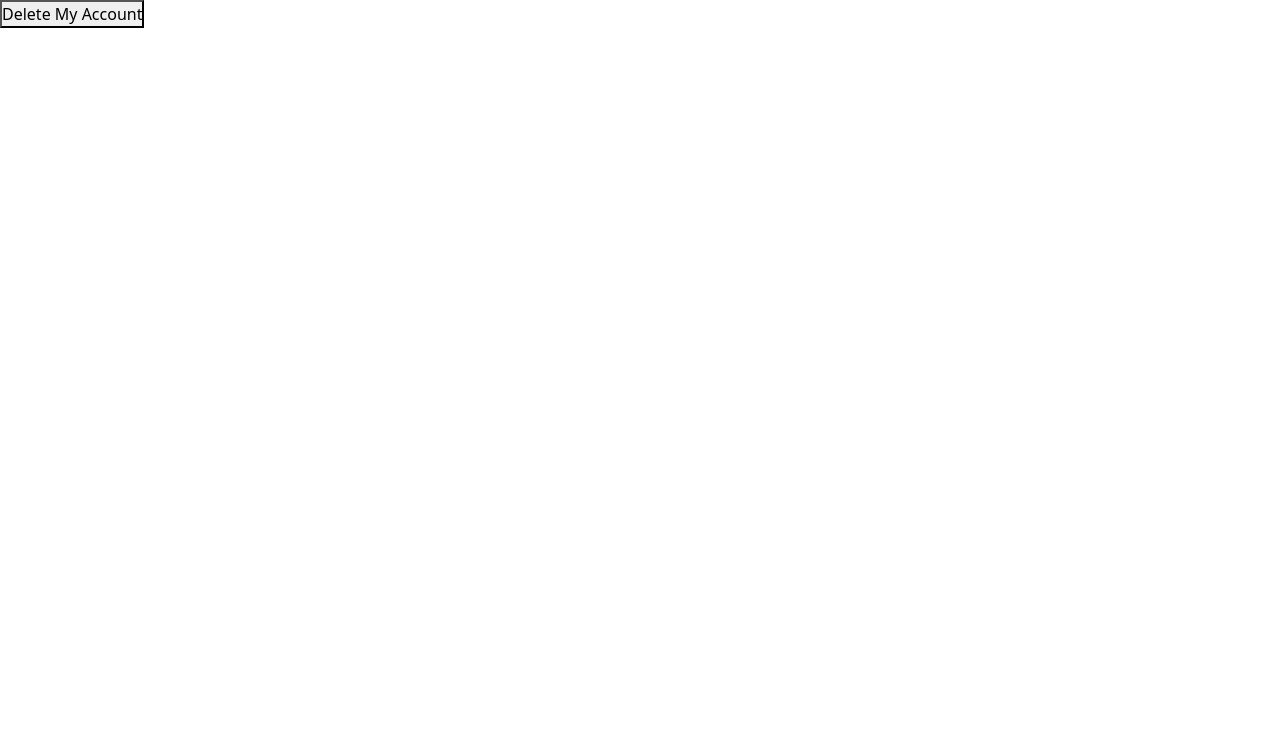
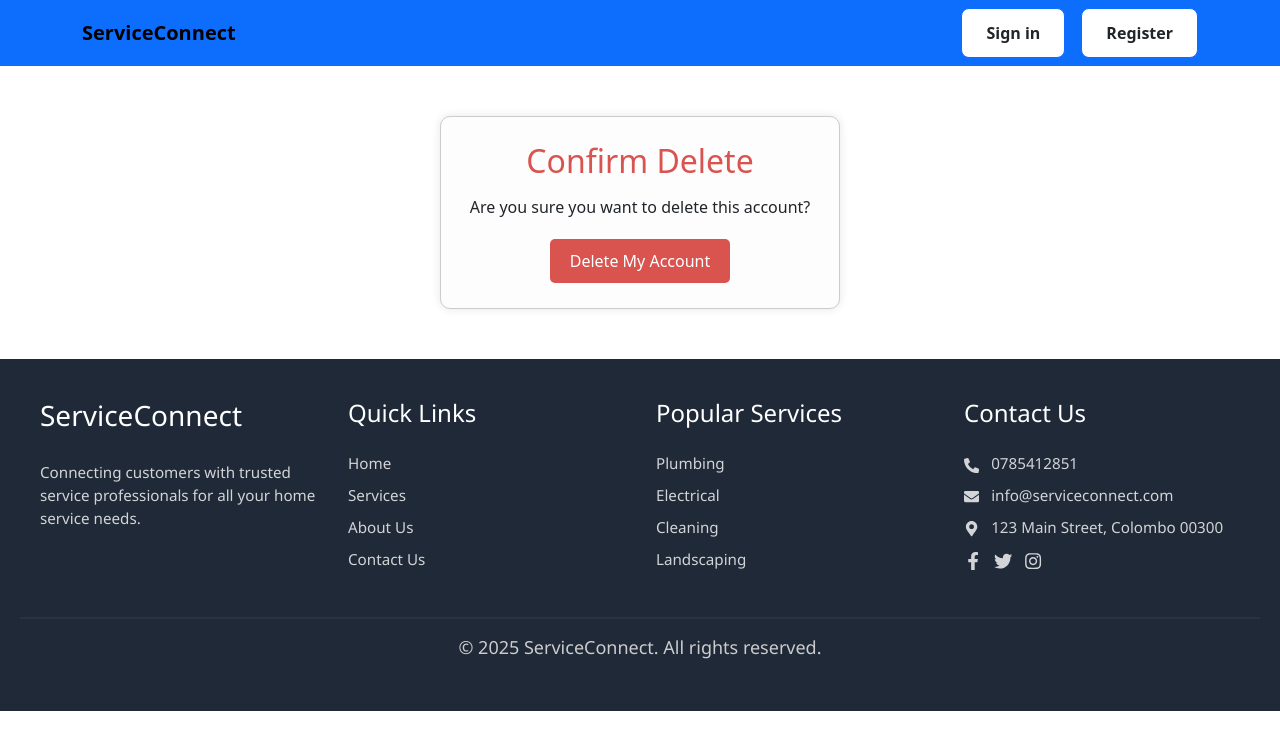
Before and after one commit to DesanDinsanda/ead-frontend, a React (Vite) app: page /delete in a window 1280 px wide. Shown: the top 750 px of the page. Built offline with nearby package versions, Linux system fonts and the light colour scheme.

Commit message:
update and delete

```diff
--- a/src/Components/deleteAccount/DeleteAccount.css
+++ b/src/Components/deleteAccount/DeleteAccount.css
@@ -0,0 +1,39 @@
+.delete-container {
+  max-width: 400px;
+  margin: 50px auto;
+  padding: 25px;
+  border: 1px solid #ccc;
+  border-radius: 10px;
+  background-color: #fdfdfd;
+  box-shadow: 0 0 10px rgba(0, 0, 0, 0.1);
+}
+
+.delete-form {
+  display: flex;
+  flex-direction: column;
+  align-items: center;
+}
+
+.delete-title {
+  color: #d9534f;
+  margin-bottom: 15px;
+}
+
+.delete-message {
+  font-weight: 500;
+  margin-bottom: 20px;
+  text-align: center;
+}
+
+.delete-button {
+  background-color: #d9534f;
+  color: white;
+  padding: 10px 20px;
+  border: none;
+  border-radius: 5px;
+  cursor: pointer;
+}
+
+.delete-button:hover {
+  background-color: #c9302c;
+}
--- a/src/Components/deleteAccount/DeleteAccount.jsx
+++ b/src/Components/deleteAccount/DeleteAccount.jsx
@@ -1,20 +1,43 @@
 import React from 'react';
 import axios from 'axios';
+import './deleteAccount.css';
+import Header from '../Header';
+import Footer from '../Footer';
+import { useNavigate } from 'react-router-dom';
 
 export default function DeleteAccount() {
+  const navigate = useNavigate();
 
-    const handleDelete = async () => {
-    const customerId = sessionStorage.getItem('customerId');
+  const handleDelete = async (e) => {
+    e.preventDefault();
+
+    const customerId = sessionStorage.getItem('userId');
     try {
-      await axios.delete(`http://localhost:8086/rest-app/customers/${customerId}`);
+      await axios.delete(`http://localhost:8086/customer-ms/customers/${customerId}`);
       alert("Account deleted successfully!");
       sessionStorage.clear();
+      navigate('/');
     } catch (error) {
+      console.error("Delete error:", error);
       alert("Error deleting account.");
     }
   };
 
   return (
-    <button onClick={handleDelete}>Delete My Account</button>
-  )
+    <>
+      <Header />
+      <div className='delete-container'>
+        <form className='delete-form'>
+          <h2 className='delete-title'>Confirm Delete</h2>
+          <span className='delete-message'>Are you sure you want to delete this account?</span>
+
+
+          <button type="button" className='delete-button' onClick={handleDelete}>
+            Delete My Account
+          </button>
+        </form>
+      </div>
+      <Footer />
+    </>
+  );
 }
--- a/src/Components/updateAccount/UpdateAccount.jsx
+++ b/src/Components/updateAccount/UpdateAccount.jsx
@@ -2,6 +2,8 @@ import React, { useState, useEffect } from 'react';
 import axios from 'axios';
 import './UpdateAccount.css';
 import { useNavigate } from 'react-router-dom';
+import Header from '../Header';
+import Footer from '../Footer';
 
 export default function UpdateAccount() {
   const navigate = useNavigate();
@@ -41,6 +43,8 @@ export default function UpdateAccount() {
   };
 
   return (
+    <>
+    <Header/>
     <div className='update-container'>
       <h2>Update Account</h2>
       <input name="fname" value={formData.fname} onChange={handleChange} placeholder="First Name" />
@@ -50,5 +54,7 @@ export default function UpdateAccount() {
       <input name="password" value={formData.password} onChange={handleChange} placeholder="New Password (optional)" />
       <button onClick={handleUpdate}>Update</button>
     </div>
+    <Footer/>
+    </>
   )
 }
```
